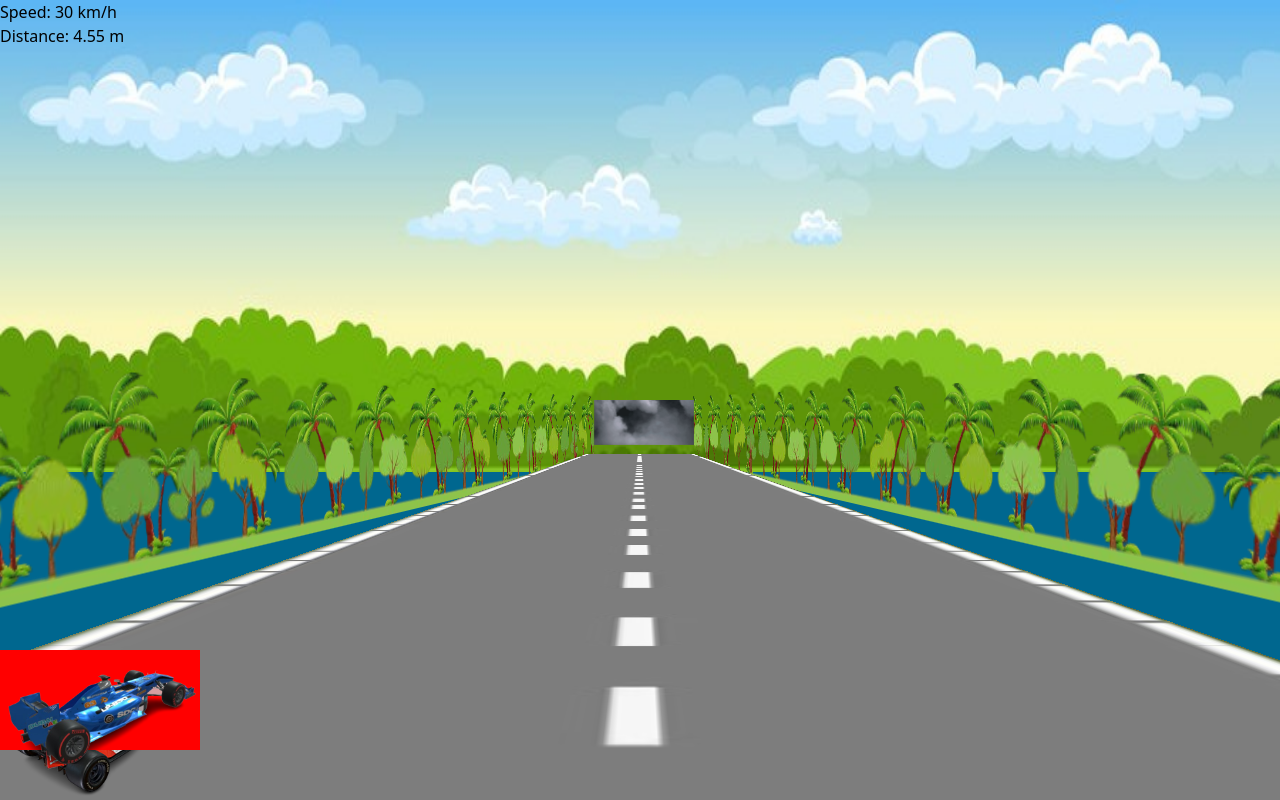
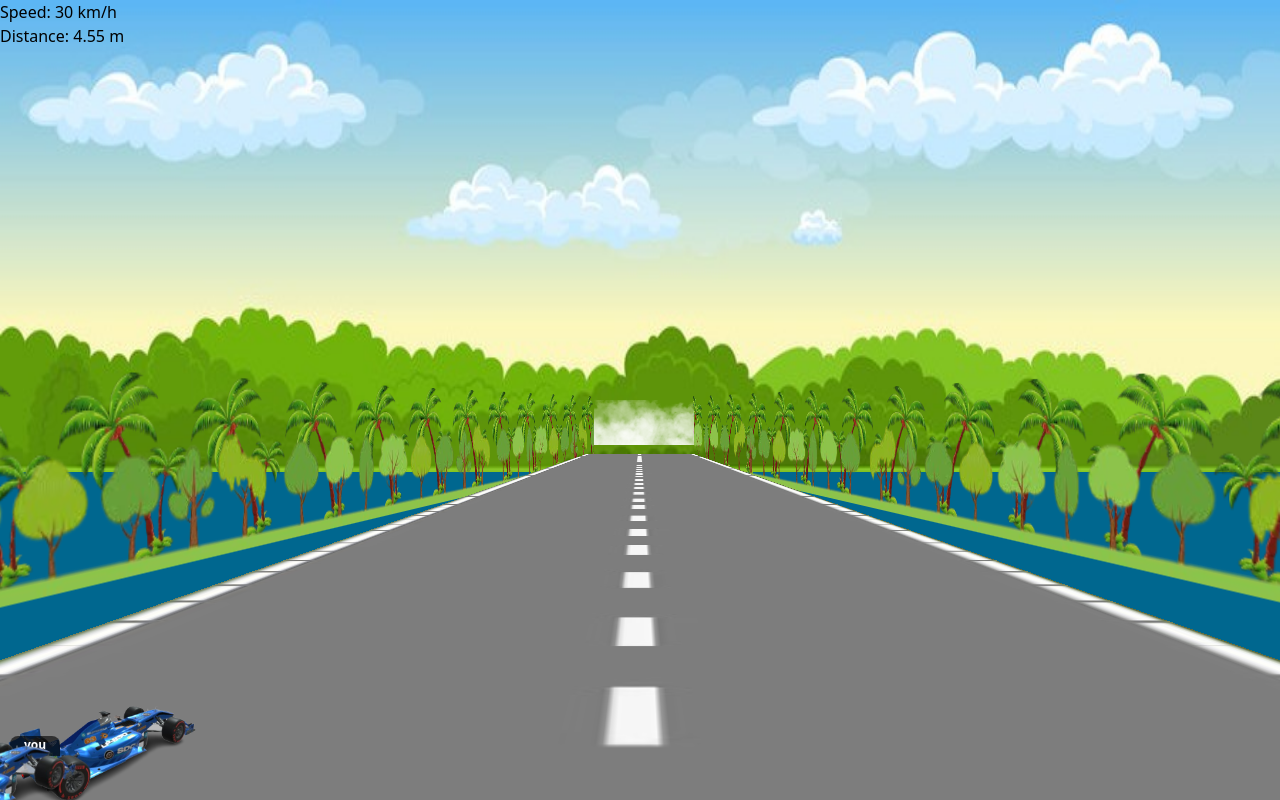
Before and after one commit to MuhamadJunaidHunani/realtime-multiplayer-game, a React (Vite) app: page /game/1 in a window 1280 px wide. Built offline with nearby package versions, Linux system fonts and the light colour scheme; no server answers; the database is empty; sample sign-in values are in the browser's storage.

Commit message:
add real time broadcasr

```diff
--- a/src/Components/OpponentCar.jsx
+++ b/src/Components/OpponentCar.jsx
@@ -1,13 +1,18 @@
 import React from "react";
-import carImage1 from "../assets/images/car21.png";
-import carImage2 from "../assets/images/car22.png";
-import carImage3 from "../assets/images/car23.png";
+import carImage1 from "../assets/images/car1.png";
+import carImage2 from "../assets/images/car2.png";
+import carImage3 from "../assets/images/car3.png";
+import carImage21 from "../assets/images/car21.png";
+import carImage22 from "../assets/images/car22.png";
+import carImage23 from "../assets/images/car23.png";
 
-const OpponentCar = ({ OpponentCarRef , carView }) => {
+const OpponentCar = ({ OpponentCarRef , carView , carName }) => {
+  console.log("opp" , carName);
+
   const carImage = {
-    "left":carImage2,
-    "center":carImage1,
-    "right":carImage3,
+    "left":carName === "two"? carImage2: carImage22,
+    "center":carName === "two"? carImage1: carImage21,
+    "right":carName === "two"? carImage3: carImage23,
   }
   return (
     <div
@@ -20,7 +25,6 @@ const OpponentCar = ({ OpponentCarRef , carView }) => {
       top: "calc(100% - 150px)",
       transform: "translateX(150%) translateY(0px) translateZ(0px) scale(1)",
       transformOrigin: "center",
-      backgroundColor:'red',
       transition: "transform 0.3s ease",
     }}
   >
--- a/src/Components/PlayerCar.jsx
+++ b/src/Components/PlayerCar.jsx
@@ -2,12 +2,17 @@ import React from "react";
 import carImage1 from "../assets/images/car1.png";
 import carImage2 from "../assets/images/car2.png";
 import carImage3 from "../assets/images/car3.png";
+import carImage21 from "../assets/images/car21.png";
+import carImage22 from "../assets/images/car22.png";
+import carImage23 from "../assets/images/car23.png";
 
-const PlayerCar = ({ playerCarRef , carView }) => {
+const PlayerCar = ({ playerCarRef , carView , carName }) => {
+  console.log("curr" , carName);
+
   const carImage = {
-    "left":carImage2,
-    "center":carImage1,
-    "right":carImage3,
+    "left":carName === "one"? carImage2: carImage22,
+    "center":carName === "one"? carImage1: carImage21,
+    "right":carName === "one"? carImage3: carImage23,
   }
   return (
     <div
@@ -21,6 +26,9 @@ const PlayerCar = ({ playerCarRef , carView }) => {
       bottom:'0',
     }}
   >
+    <div className="relative  ">
+    <h1 className="absolute bottom-[-70px] left-[5%] text-[12px] w-[50px] text-white font-semibold text-center rounded-lg rounded-br-none h-5 bg-[#0000009a]">you</h1>
+    </div>
     <img src={carImage[carView]} alt="your car" className="object-contain" />
   </div>
   );
--- a/src/Pages/Game.jsx
+++ b/src/Pages/Game.jsx
@@ -1,5 +1,5 @@
 import React, { useState, useEffect, useRef } from "react";
-import { socket, joinRoom, moveCar } from "../services/socket";
+import { socket, joinRoom, moveCar } from "../Services/socket";
 import PlayerCar from "../Components/PlayerCar";
 import mount from "../assets/images/360_F_248730987_xRhUf0X7eMmK8cb1oo9gE64kpZrO1aSoa.jpg";
 import smog from "../assets/images/b.png";
@@ -34,6 +34,7 @@ const Game = () => {
   const [carView, setCarView] = useState("center");
   const [opponentCarView, setOpponentCarView] = useState("center");
   const [distance, setDistance] = useState(0);
+  const [carName, setCarName] = useState(null);
   const distanceRef = useRef(0);
   const [opponentdistance, setopponentDistance] = useState(0);
   const opponentdistanceRef = useRef(0);
@@ -41,7 +42,7 @@ const Game = () => {
 
 
   const playersIds = roomId.split('_');
-  if(!playersIds.includes(currentUser.uid)){
+  if (!playersIds.includes(currentUser.uid)) {
     // navigate('/players');
 
   }
@@ -81,10 +82,8 @@ const Game = () => {
 
 
   function okh() {
-    if (distanceRef.current - opponentdistanceRef.current < -3) {
-      zPosition = distanceRef.current - opponentdistanceRef.current;
-      scale -= 0.015;
-      opponentCarRef.current.style.transform = `translateY(0px) translateZ(${zPosition}px) scale(${scale})`;
+    if (true) {
+      // scale -= 0.015;
     }
   }
 
@@ -94,7 +93,7 @@ const Game = () => {
     const roadSpeed = roadSpeedRef.current;
     const screenWidth = window.innerWidth;
     const moveBounds = { left: 0, right: screenWidth - 200 };
-    const viewThresholds = { left: window.innerWidth / 6, right: (window.innerWidth / 6) *4 };
+    const viewThresholds = { left: window.innerWidth / 6, right: (window.innerWidth / 6) * 4 };
 
     if (ArrowLeft && carState.x > moveBounds.left) carState.x -= carState.moveSpeed;
     if (ArrowRight && carState.x < moveBounds.right) carState.x += carState.moveSpeed;
@@ -120,9 +119,10 @@ const Game = () => {
       setCarView((prevView) => (prevView !== newCarView ? newCarView : prevView));
       setOpponentCarView((prevView) => (prevView !== newOpponentCarView ? newOpponentCarView : prevView));
       playerCarRef.current.style.transform = `translateX(${carState.x}px)`;
-      console.log(opponentCarPos.current.x , "⚱️⚱️⚱️");
+      zPosition = (distanceRef.current - opponentdistanceRef.current) * 50;
+      scale = zPosition <= -3500 ? 0 : Math.min(Math.abs(((zPosition / -3500) * 100) - 100), 100)
+      opponentCarRef.current.style.transform = `translateX(${opponentCarPos.current.x}px) translateY(0px) translateZ(${zPosition}px) scale(${scale}%)`;
 
-      opponentCarRef.current.style.transform = `translateX(${opponentCarPos.current.x}px)`;
     }
   };
 
@@ -158,33 +158,30 @@ const Game = () => {
   useEffect(() => {
     if (currentUser && roomId) {
       joinRoom(roomId, currentUser);
-
       socket.on("player-joined", ({ players }) => {
-        console.log(players);
-
         const opponentData = players.find((p) => p?.id !== socket?.id);
+        const MyData = players.find((p) => p?.id === socket?.id);
         setAllPlayers((prev) => {
           const isAlreadyIncluded = prev?.some((player) => player?.id === socket?.id);
-
           if (!isAlreadyIncluded) {
-            if (players.length === 1) {
+            setCarName(MyData?.playerNumber)
+            if (MyData?.playerNumber === "one") {
               playerCarPos.current.x = window.innerWidth / 6;
-            } else if (players.length === 2) {
+            } else if (MyData?.playerNumber === "two") {
               playerCarPos.current.x = (window.innerWidth / 6) * 4;
             }
           }
 
+
           return players;
         });
-
         setOpponent(opponentData || {});
       });
 
-      socket.on("car-update", ({ id, car , distance }) => {
-        if (id !== socket.id){
-        opponentCarPos.current = { x: car.x, y: car.y, moveSpeed: 5 };
-        opponentdistanceRef.current = distance;
-        console.log(car.x , opponentCarPos.current.x);
+      socket.on("car-update", ({ id, car, distance }) => {
+        if (id !== socket.id) {
+          opponentCarPos.current = { x: car.x, y: car.y, moveSpeed: 5 };
+          opponentdistanceRef.current = distance;
         }
 
       });
@@ -220,7 +217,7 @@ const Game = () => {
     >
       <div
         style={{
-          backgroundImage: ` url(${smog1})`,
+          backgroundImage: ` url(${smog})`,
           backgroundPosition: "center",
           backgroundRepeat: "no-repeat",
           backgroundSize: "cover",
@@ -229,8 +226,8 @@ const Game = () => {
       ></div>
       <Road roadRef={roadRef} />
       <Trees treeRef1={treeRef1} treeRef2={treeRef2} />
-      <PlayerCar playerCarRef={playerCarRef} carView={carView} />
-      <OpponentCar OpponentCarRef={opponentCarRef} carView={opponentCarView} />
+      <PlayerCar playerCarRef={playerCarRef} carView={carView} carName={carName} />
+      <OpponentCar OpponentCarRef={opponentCarRef} carView={opponentCarView} carName={carName} />
       <CarControls roadSpeed={roadSpeed} distance={distance} />
     </div>
   );
--- a/src/Services/socket.js
+++ b/src/Services/socket.js
@@ -1,6 +1,7 @@
 import { io } from "socket.io-client";
 
 const SOCKET_URL = "http://localhost:8080";
+// const SOCKET_URL = "https://realtime-game-backend-production.up.railway.app/";
 
 export const socket = io(SOCKET_URL, {
   transports: ["websocket"],
```
